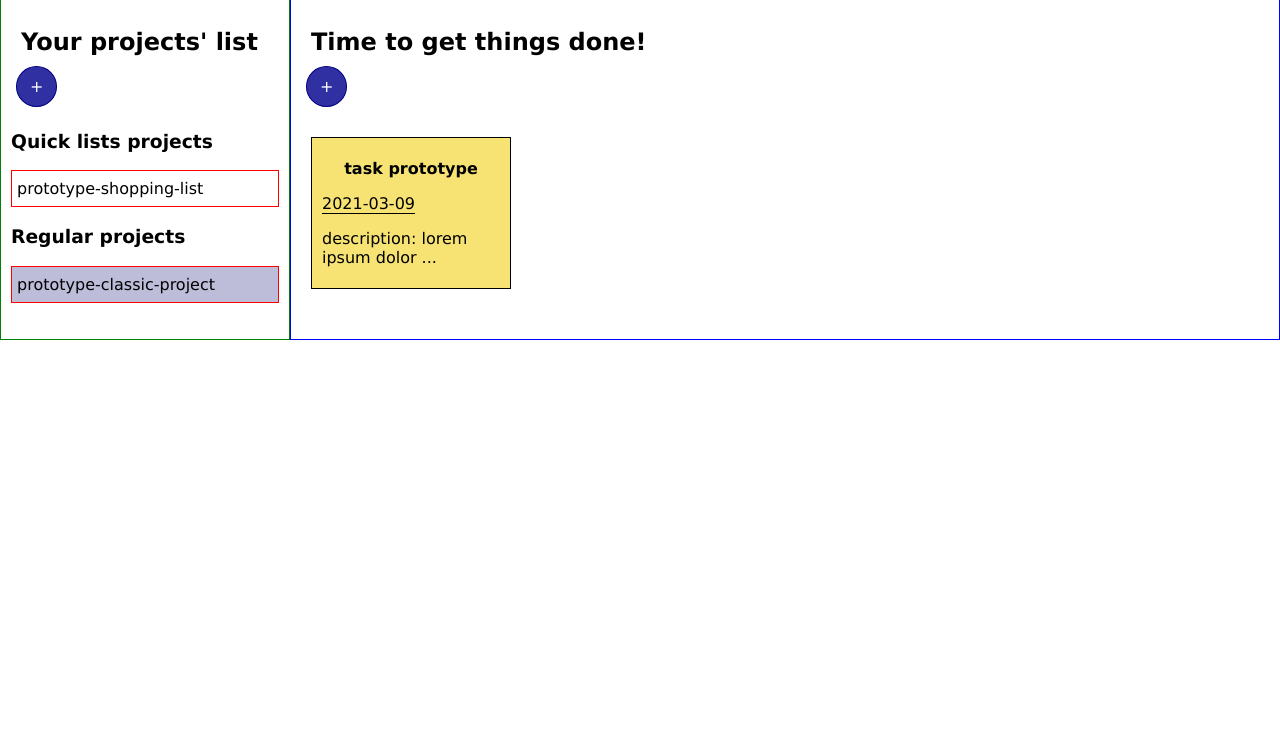
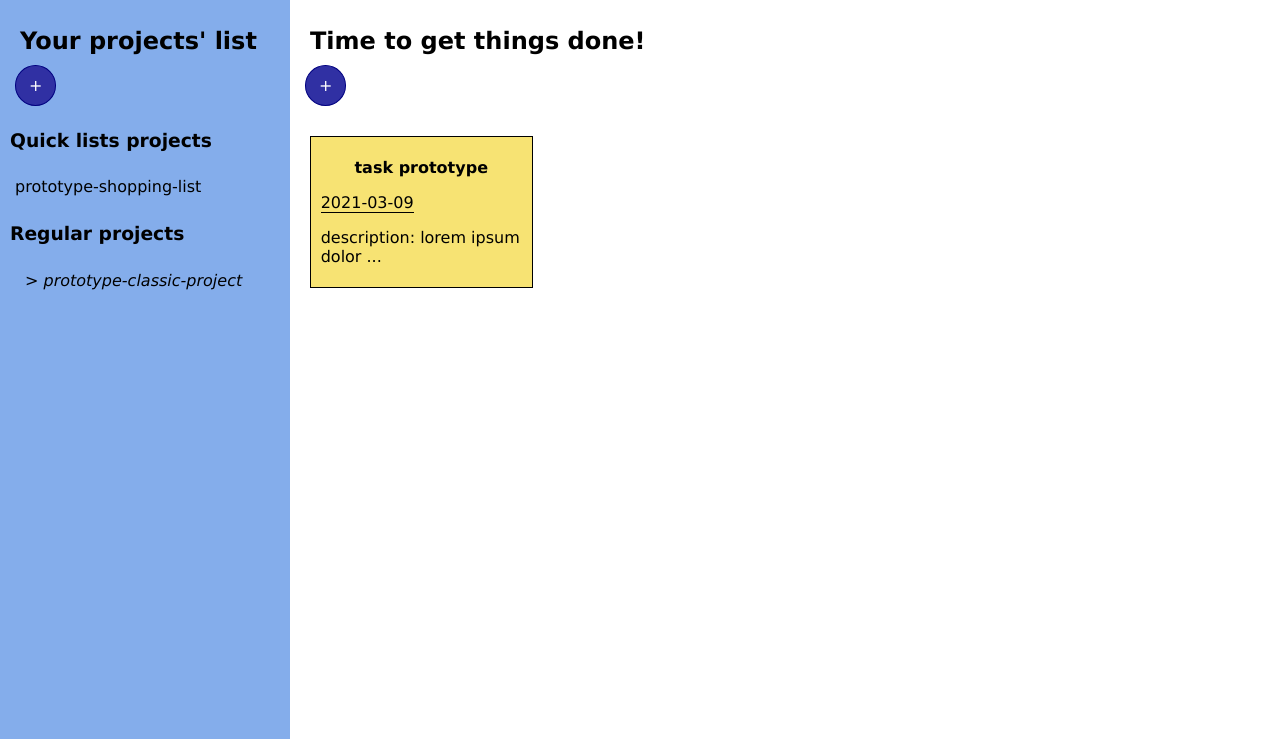
Before and after one commit to melava/to-do-list, a plain HTML site: page index.html in a window 1280 px wide. Shown: the part 61-800 px from the top of the page. Drawn offline with Linux system fonts and the light colour scheme.

Commit message:
update global design

```diff
--- a/style.css
+++ b/style.css
@@ -7,6 +7,7 @@ body {
 h1 {
     padding: 10px 25px;
     margin: 0;
+    position: absolute;
 }
 
 h2 {
@@ -33,7 +34,9 @@ h4 {
 
 #content-container {
     display: flex;
-    position: relative;
+    box-sizing: border-box;
+    padding-top: 58px;
+    min-height: 100vh;
 }
 
 .button {
@@ -116,46 +119,50 @@ textarea {
 
 /* ---------------PROJECTS COLUMN--------------- */
 #projects-container {
-    border: 1px solid green;
-    flex-basis: 290px;
-    min-width: 290px;
     box-sizing: border-box;
     padding: 25px 10px;
+    flex-grow: 0;
+    min-width: 290px;
+    background-color: rgb(132, 173, 235);
 }
 
 #projects-container .project {
-    border: 1px solid red;
     box-sizing: border-box;
+    margin: 10px 0;
     padding: 8px 5px;
-    margin: 10px 0;
 }
 
 #projects-container .selected {
-    background-color: rgb(189, 189, 218);
+    font-style: italic;
+    padding-left: 15px;
+}
+
+#projects-container .selected::before {
+    content: '> ';
 }
 
 /* ---------------TASKS COLUMN--------------- */
 #todos-container {
-    border: 1px solid blue;
-    flex-basis: 100%;
     box-sizing: border-box;
     padding: 25px 10px;
+    flex-grow: 1;
 }
 
 #task-container {
     display: flex;
     flex-wrap: wrap;
-    align-content: space-between;
     margin: 15px 0
 }
 
 .task {
-    width: 200px;
+    width: 23%;
+    min-width: 200px;
     min-height: 50px;
     border: 1px solid black;
     box-sizing: border-box;
-    margin: 10px;
+    margin: 10px 1%;
     padding: 5px 10px;
+    background-color: rgb(247, 227, 115);
 }
 
 .priority-low {
@@ -169,3 +176,16 @@ textarea {
 .priority-high {
     background-color: rgb(206, 126, 126);
 }
+
+
+@media (max-width: 1180px) and (min-width: 950px) {
+    .task {
+        width: 31%
+    }
+}
+
+@media (max-width: 949px) {
+    .task {
+        width: 48%
+    }
+}
```
